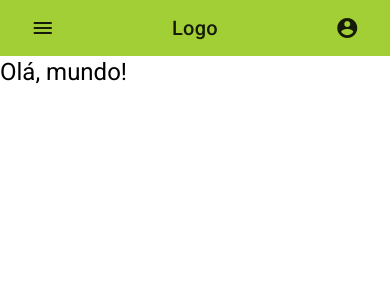
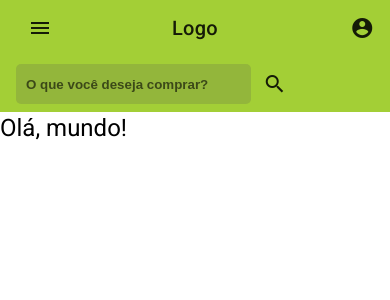
Before and after one commit to yagocdj/sistema-plante-se-garden-store, an Angular app: page / in a window 390 px wide. Shown: the top 300 px of the page. Built offline with nearby package versions, Linux system fonts and the light colour scheme.

Commit message:
add a search box to the mobile menu

```diff
--- a/src/app/layout/menu/menu.component.html
+++ b/src/app/layout/menu/menu.component.html
@@ -1,13 +1,23 @@
 <mat-toolbar class="bg-sl-green">
   <mat-toolbar-row>
     <button mat-icon-button class="flex-button" aria-label="Example icon-button with menu icon"
-     fxFlex="15">
+     fxFlex="10">
       <mat-icon>menu</mat-icon>
     </button>
-    <span fxFlex="70" id="logo-container">Logo</span>
+    <span fxFlex="80" id="logo-container">Logo</span>
     <button mat-icon-button class="flex-button" aria-label="Example icon-button with share icon"
-     fxFlex="15">
+     fxFlex="10">
       <mat-icon>account_circle</mat-icon>
     </button>
   </mat-toolbar-row>
+  <mat-toolbar-row>
+    <input type="text" name="search" id="search-box"
+     placeholder="O que você deseja comprar?"
+     aria-label="Caixa de entrada de texto para buscar por produtos na loja">
+    <button
+     mat-icon-button
+     aria-label="Botão para buscar por produtos com a descrição digitada antes">
+      <mat-icon>search</mat-icon>
+    </button>
+  </mat-toolbar-row>
 </mat-toolbar>
--- a/src/app/layout/menu/menu.component.scss
+++ b/src/app/layout/menu/menu.component.scss
@@ -1,5 +1,19 @@
-@import url('../../../styles.scss');
+@import '../../../styles.scss';
 
 #logo-container {
     text-align: center;
 }
+
+#search-box {
+    width: 60%;
+    height: min(30px, 30px);
+    border-radius: 5px;
+    background-color: rgba($color: #505050, $alpha: 0.2);
+    border: none;
+    padding: 5px 10px 5px 10px;
+}
+
+::placeholder {
+    color: rgba($color: #000000, $alpha: 0.6);
+    font-weight: bold;
+}
--- a/src/styles.scss
+++ b/src/styles.scss
@@ -1,21 +1,19 @@
 /* You can add global styles to this file, and also import other style files */
 
-:root {
-    /* .*-sl-green */
-    --slightly-lighter-green: #A3CF36;
-    /* .*-l-green */
-    --lighter-green: #5CE06A;
-    /* .*-r-green */
-    --regular-green: #11C10E;
-    /* .*-d-green */
-    --dark-green: #31661D;
-    /* .*-b-green */
-    --blueish-green: #33C4A5;
-}
+/* .*-sl-green */
+$slightly-lighter-green: #A3CF36;
+/* *.l-green */
+$lighter-green: #5CE06A;
+/* .*-r-green */
+$regular-green: #11C10E;
+/* .*-d-green */
+$dark-green: #31661D;
+/* .*-b-green */
+$blueish-green: #33C4A5;
 
 html, body { height: 100%; }
 body { margin: 0; font-family: Roboto, "Helvetica Neue", sans-serif; }
 
 .bg-sl-green {
-    background-color: var(--slightly-lighter-green);
+    background-color: $slightly-lighter-green;
 }
```
Also changed, not shown: src/app/layout/layout.module.ts (+5 -2 lines).
